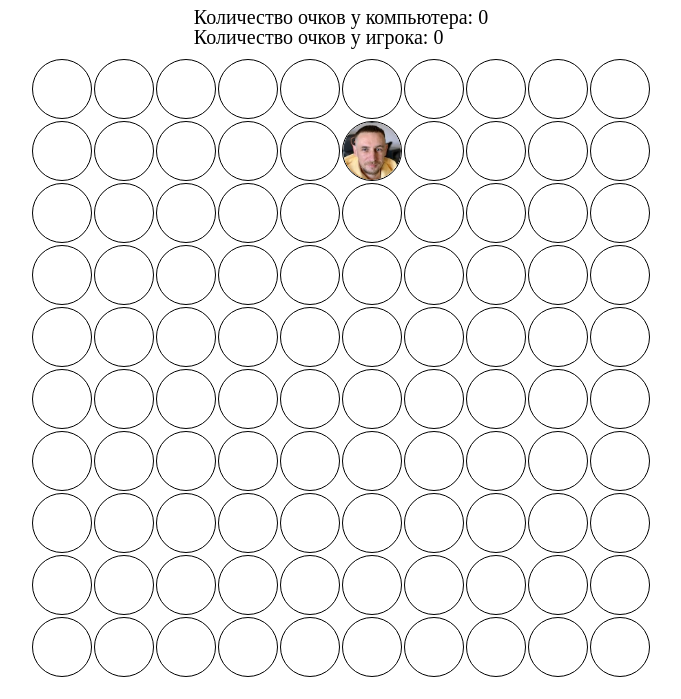
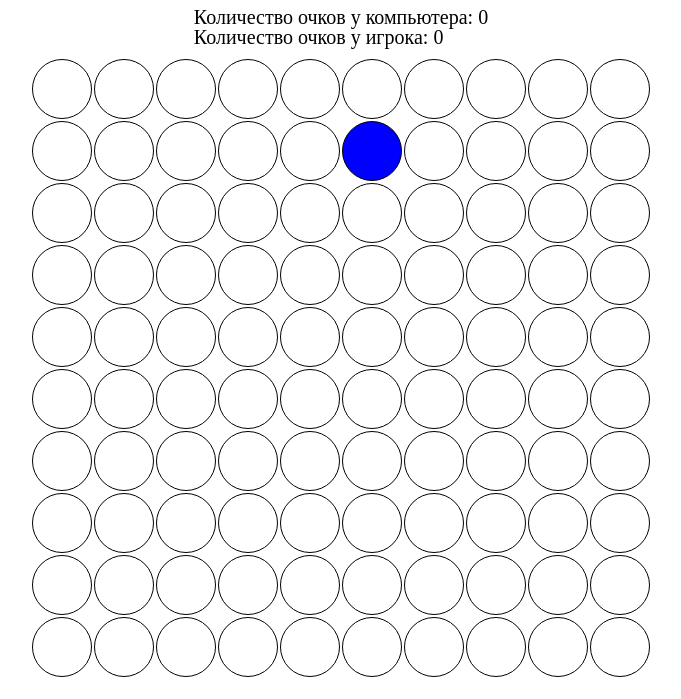
Before and after one commit to IgorDobryansky/whack_a_mole, a website with bundled scripts: page public/index.html in a window 1280 px wide. Both pictures are taken after a click on the button "Старт!". Shown: the part 136-835 px from the top of the page, without its empty margins (299-980 px from the left). Built offline with nearby package versions, Linux system fonts and the light colour scheme; files whose address does not match are found by name.

Commit message:
final fix

```diff
--- a/public/index.html
+++ b/public/index.html
@@ -3,8 +3,8 @@
   <head>
   <meta charset="UTF-8" />
   <meta name="viewport" content="width=device-width, initial-scale=1.0" />
-  <link rel="stylesheet" href="css/style.min.css?_v=20230217133041" />
-  <script defer src="js/app.min.js?_v=20230217133041"></script>
+  <link rel="stylesheet" href="css/style.min.css?_v=20230221173000" />
+  <script defer src="js/app.min.js?_v=20230221173000"></script>
   <title>Whack a mole</title>
 </head>
 
--- a/public/version.json
+++ b/public/version.json
@@ -1,3 +1,3 @@
 {
-    "main": "20230217133041"
+    "main": "20230221173000"
 }
--- a/src/js/Components/Cell.js
+++ b/src/js/Components/Cell.js
@@ -4,7 +4,6 @@ export default class Cell {
   constructor() {
     this._tagName = "td";
     this._dataNumber;
-    this._childImgSrc = "@img/Roman.jpg";
   }
 
   get tagName() {
@@ -17,9 +16,6 @@ export default class Cell {
 
   createCell(parentElement) {
     const tableCell = createElement(this.tagName, "");
-    const cellImg = createElement("img", "");
-    cellImg.src = this.childImgSrc;
-    tableCell.append(cellImg);
     parentElement.append(tableCell);
     return tableCell;
   }
--- a/src/js/app.js
+++ b/src/js/app.js
@@ -34,7 +34,6 @@ function startGame() {
     for (let j = 0; j < 10; j++) {
       const td = new Cell();
       td.createCell(tableRow);
-      // td.style.height = getComputedStyle(td).width + "px";
     }
     table.append(tableRow);
   }
@@ -70,12 +69,9 @@ function startGame() {
       if (+cell.getAttribute("data-number") === cellsNumber[randomCell]) {
         cell.addEventListener("click", playerGetPoint);
 
-        cell.firstChild.style.top = "0%";
-
-        // cell.style.background = "blue";
+        cell.style.background = "blue";
 
         timeout = setTimeout(() => {
-          cell.firstChild.style.top = "100%";
           cell.style.background = "red";
           cell.removeEventListener("click", playerGetPoint);
           computerPoint++;
@@ -91,7 +87,6 @@ function startGame() {
         }, difficultyMode);
 
         function playerGetPoint() {
-          cell.firstChild.style.top = "100%";
           cell.style.background = "green";
           playerPoint++;
           playerOutput.innerText = `Количество очков у игрока: ${playerPoint}`;
--- a/src/scss/style.scss
+++ b/src/scss/style.scss
@@ -2,7 +2,7 @@
 
 #app {
   position: relative;
-  .end-game-modal{
+  .end-game-modal {
     position: absolute;
     top: 50px;
     left: 50%;
@@ -16,21 +16,20 @@
     border: 1px solid black;
     padding: 20px 30px;
     text-align: center;
-    .again-button{
+    .again-button {
       margin-top: 10px;
       padding: 10px 15px;
       border: 1px solid white;
       border-radius: 5px;
-      &:hover{
+      &:hover {
         border: 1px solid black;
-
       }
     }
   }
-    h1{
-        font-size: 30px;
-        margin-bottom: 10px;
-    }
+  h1 {
+    font-size: 30px;
+    margin-bottom: 10px;
+  }
   .statistic {
     margin-bottom: 10px;
     font-size: 20px;
@@ -38,7 +37,7 @@
   fieldset {
     border: 1px solid black;
     border-radius: 15px;
-    padding: 10px 20px ;
+    padding: 10px 20px;
     display: flex;
     align-items: center;
     margin-bottom: 10px;
@@ -74,14 +73,6 @@
         border-radius: 50%;
         border: 1px solid black;
         overflow: hidden;
-        img {
-          position: absolute;
-          width: 100%;
-          border-radius: 50%;
-          top: 100%;
-          left: 0;
-          transition: 100ms ease-in-out;
-        }
       }
     }
   }
```
Also changed, not shown: public/css/style.min.css, public/js/app.min.js.
